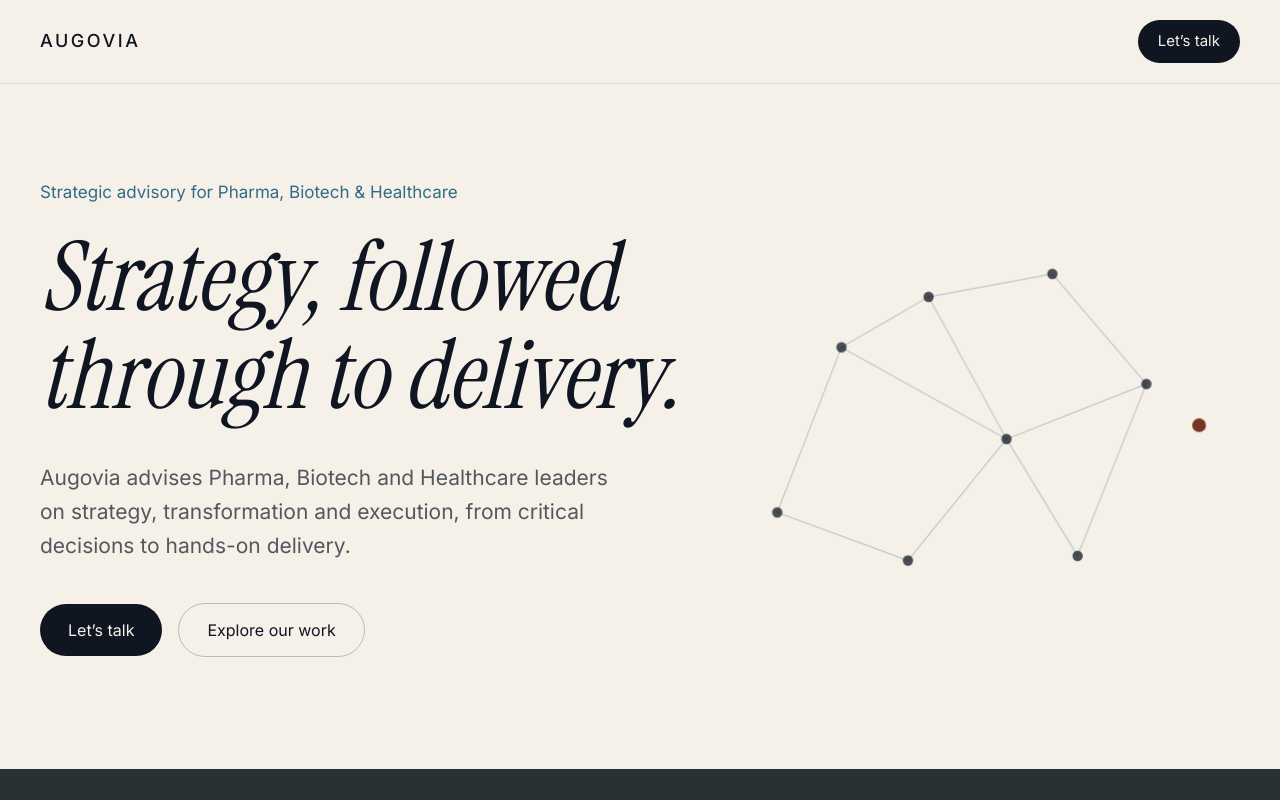
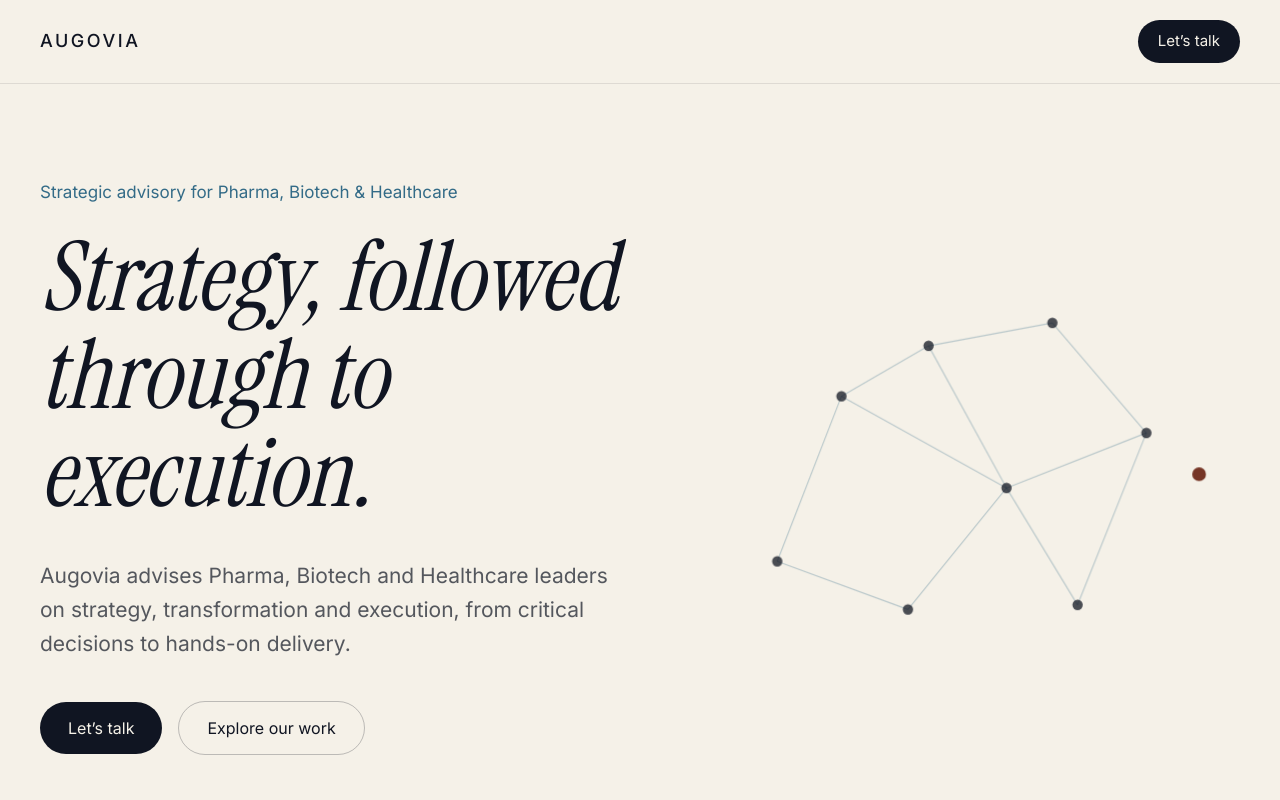
Before and after one commit to Nikolaj1337-maker/augovia, a Next.js app: page / in a window 1280 px wide. Shown: the top 800 px of the page. Built offline with nearby package versions, Linux system fonts and the light colour scheme.

Commit message:
v4
Header animation wording

```diff
--- /dev/null
+++ b/components/AnimatedHeroHeadline.tsx
@@ -0,0 +1,103 @@
+"use client";
+
+import { useEffect, useState } from "react";
+
+// ---- Tunable parameters -----------------------------------------------
+const WORDS = ["delivery", "execution", "impact"];
+const LEAD = "Strategy, followed through to ";
+const TRAILING = ".";
+
+// [min, max] in milliseconds
+const TIMING = {
+  type: [80, 120],
+  erase: [50, 90],
+  hold: [2500, 3000],
+  gap: [300, 500],
+};
+
+// Longest word reserves the horizontal space so nothing ever shifts
+const LONGEST = WORDS.reduce((a, b) => (b.length > a.length ? b : a));
+
+const rand = ([min, max]: number[]) => min + Math.random() * (max - min);
+
+export default function AnimatedHeroHeadline({
+  className = "",
+}: {
+  className?: string;
+}) {
+  // Starts as "delivery" so server and client markup match (no hydration issues)
+  const [text, setText] = useState(WORDS[0]);
+
+  useEffect(() => {
+    const mq = window.matchMedia("(prefers-reduced-motion: reduce)");
+    if (mq.matches) return;
+
+    let timer: ReturnType<typeof setTimeout>;
+    let current = WORDS[0];
+    let index = 0;
+
+    const show = (t: string) => {
+      current = t;
+      setText(t);
+    };
+    const later = (fn: () => void, ms: number) => {
+      timer = setTimeout(fn, ms);
+    };
+
+    const hold = () => later(erase, rand(TIMING.hold));
+
+    const erase = () => {
+      const next = current.slice(0, -1);
+      show(next);
+      if (next.length > 0) {
+        later(erase, rand(TIMING.erase));
+      } else {
+        index = (index + 1) % WORDS.length;
+        later(type, rand(TIMING.gap));
+      }
+    };
+
+    const type = () => {
+      const target = WORDS[index];
+      show(target.slice(0, current.length + 1));
+      if (current.length < target.length) {
+        later(type, rand(TIMING.type));
+      } else {
+        hold();
+      }
+    };
+
+    hold();
+
+    // If the user switches on reduced motion later, stop and reset
+    const onChange = () => {
+      if (mq.matches) {
+        clearTimeout(timer);
+        show(WORDS[0]);
+      }
+    };
+    mq.addEventListener("change", onChange);
+
+    return () => {
+      clearTimeout(timer);
+      mq.removeEventListener("change", onChange);
+    };
+  }, []);
+
+  return (
+    <h1 className={className}>
+      {/* Screen readers get the stable sentence, not the typing */}
+      <span className="sr-only">{LEAD + WORDS[0] + TRAILING}</span>
+      <span aria-hidden="true">
+        {LEAD}
+        <span className="relative inline-block">
+          {/* Invisible sizer reserves the width of the longest word */}
+          <span className="invisible">{LONGEST + TRAILING}</span>
+          <span className="absolute left-0 top-0 whitespace-nowrap">
+            {text + TRAILING}
+          </span>
+        </span>
+      </span>
+    </h1>
+  );
+}
--- a/components/Hero.tsx
+++ b/components/Hero.tsx
@@ -1,4 +1,5 @@
 import StrategyMapAnimation from "./StrategyMapAnimation";
+import AnimatedHeroHeadline from "./AnimatedHeroHeadline";
 
 export default function Hero() {
   return (
@@ -8,9 +9,7 @@
           <p className="mb-6 text-[16px] text-stone md:text-[17px]">
             Strategic advisory for Pharma, Biotech &amp; Healthcare
           </p>
-          <h1 className="max-w-2xl font-serif text-[3.25rem] italic leading-[1.02] text-ink sm:text-[4.25rem] md:text-[5.25rem] lg:text-[6rem]">
-            Strategy, followed through to delivery.
-          </h1>
+          <AnimatedHeroHeadline className="max-w-2xl font-serif text-[3.25rem] italic leading-[1.02] text-ink sm:text-[4.25rem] md:text-[5.25rem] lg:text-[6rem]" />
           <p className="mt-9 max-w-xl text-[19px] leading-relaxed text-ink/70 md:text-[21px]">
             Augovia advises Pharma, Biotech and Healthcare leaders on strategy,
             transformation and execution, from critical decisions to
```
